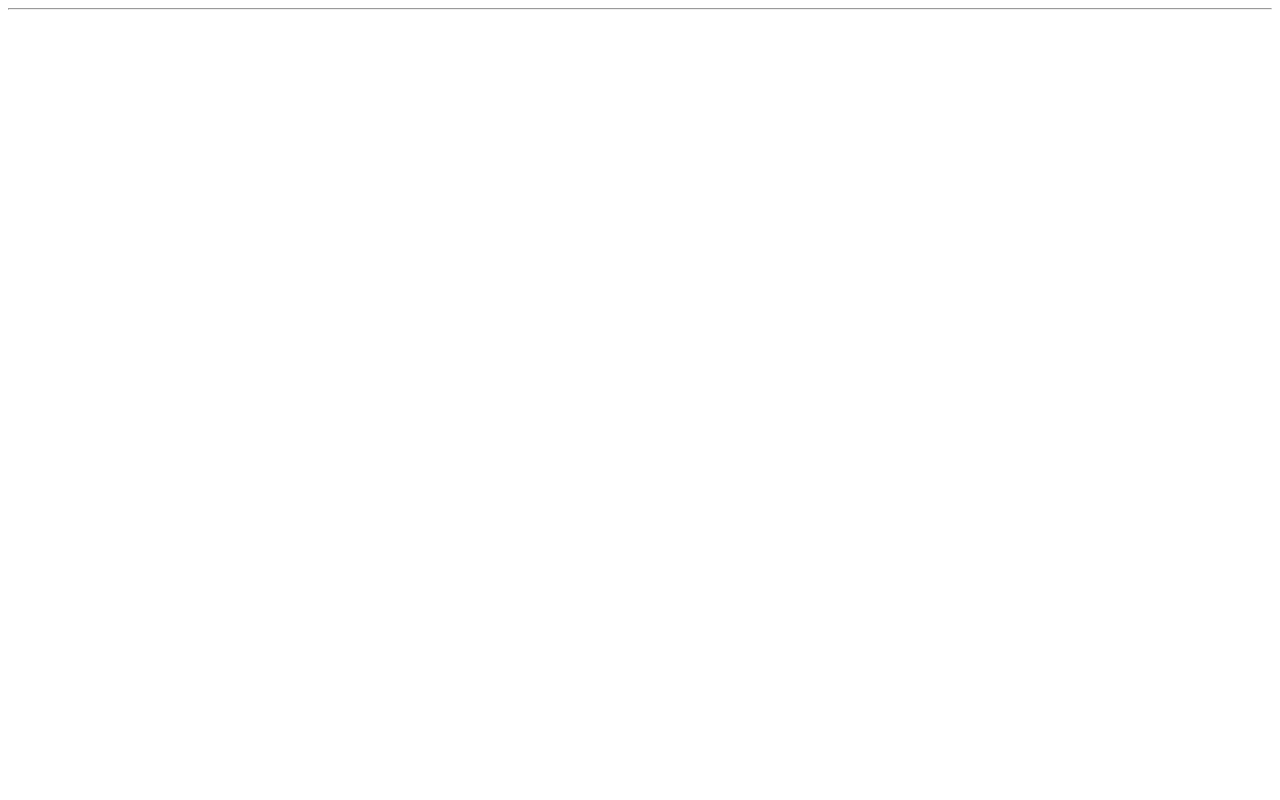
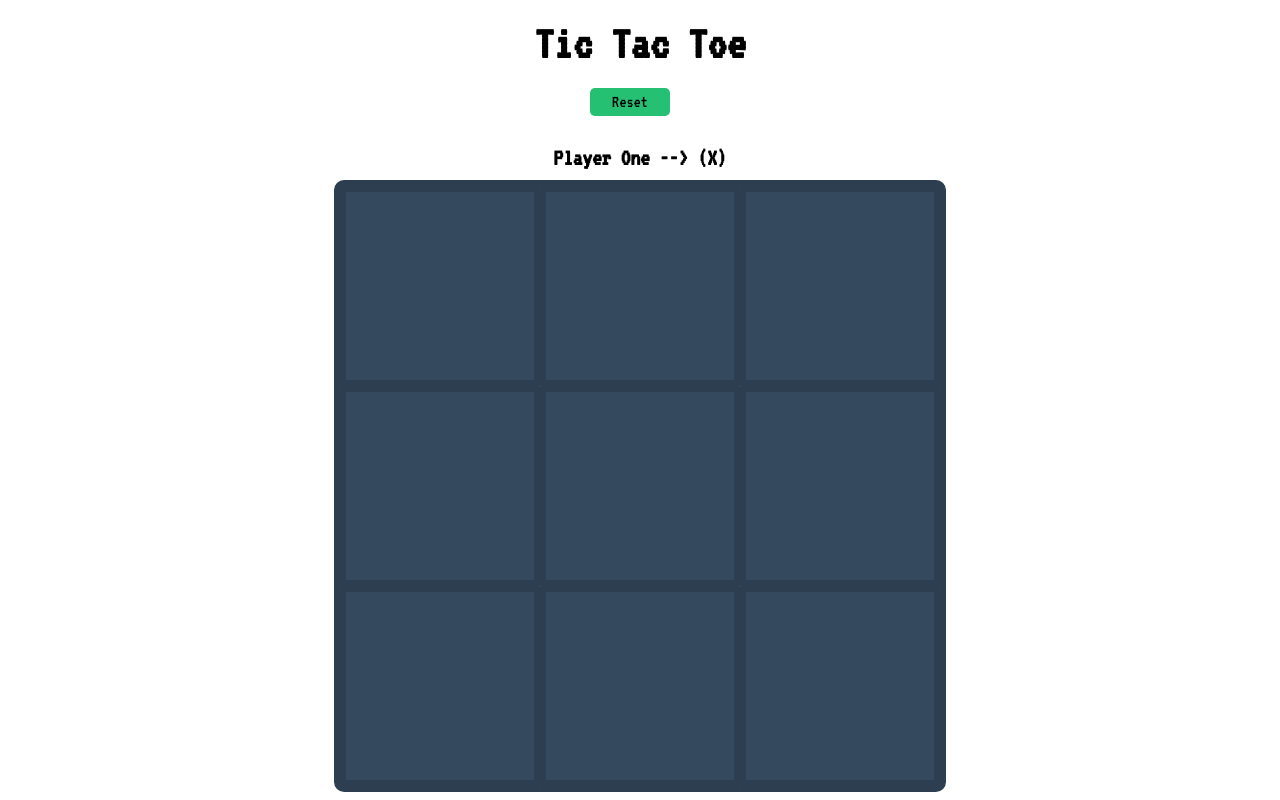
Before and after one commit to bigjunglex/tic-tac-toe, a plain HTML site: page index.html in a window 1280 px wide. Drawn offline with Linux system fonts and the light colour scheme.

Commit message:
UI + minor styling added, render logic done

```diff
--- a/index.html
+++ b/index.html
@@ -8,6 +8,27 @@
     <title> {X} {0}</title>
 </head>
 <body>
-    <hr>
+    <div class="game__container">
+        <div class="header">
+            <h1 class="logo">Tic Tac Toe </h1>
+            <div class="player__info-controls">
+
+                <!-- <div class="player">
+                    <input type="text" name="playerName1" id="playerName1" placeholder="Player One (X)">
+                    <input type="text" name="playerName2" id="playerName2" placeholder="Player Two (O)">
+                </div> -->
+                <div class="controls">
+                    <!-- <button class="newgame" type="submit">New Game</button> -->
+                    <button class="reset">Reset</button>
+                </div>
+
+            </div>
+        </div>
+        <h2 class="activeTurn">asdsadad</h2>
+        <div class="game">
+
+        </div>
+
+    </div>
 </body>
 </html>
--- a/script.js
+++ b/script.js
@@ -44,6 +44,8 @@ function gameRunner(
 
     let activeTurn = players[0];
 
+    const getBoard = () => board;
+
     const getActiceTurn = () => activeTurn; // na budushee dlya DOM elementov
 
     const changeTurns  = () => {
@@ -88,25 +90,30 @@ function gameRunner(
     // odin hod
 
     const oneRound = (index) => {
+        if (winCondition() || tieCondition()){
+            throw alert('Game Ended!')
+        }
         if (game.board[index] === 'X' || game.board[index] === 'O'){
             printRound();
-            throw new Error('Box already checked!')
+            throw alert('Box already checked!')
         }else{
             game.cellChanger(index, getActiceTurn().mark);
 
             if (winCondition()){
-                console.log(`${getActiceTurn().name} WON`)
-                printRound();
+                let winner = getActiceTurn().name;
+                activeTurn.name = `${winner} WON!`
+                // printRound();
             }else if(tieCondition()){
-                console.log("It's a tie!")
-                printRound();
+                activeTurn = {name: 'Its a tie!', mark: '(X / 0)'}
+                // printRound();
             }else{
                 changeTurns();
-                printRound();
+                // printRound();
 
             }
         }
     }
+
 
     const newGame = () => {
         game.resetBoard();
@@ -117,9 +124,50 @@ function gameRunner(
 
     printRound();
 
-    return {newGame, oneRound}
+    return {newGame, oneRound, getBoard, getActiceTurn}
 
 }
 
+function screenControler(){
+    let game = gameRunner();
+    const boardContainer = document.querySelector('.game')
+    const activeContainer = document.querySelector('.activeTurn')
+    const resetButton = document.querySelector('.reset')
 
-const game = gameRunner();
+    resetButton.addEventListener('click', () =>{
+        game = gameRunner();
+        screenUpdate();
+    })
+
+
+    const screenUpdate = () =>{
+        boardContainer.innerHTML = '';
+
+        const board = game.getBoard();
+        const activeTurn = game.getActiceTurn();
+
+        activeContainer.textContent = `${activeTurn.name} --> (${activeTurn.mark})`;
+
+        for (const i in board) {
+            const div = document.createElement('div');
+            div.classList.add('box');
+            if (typeof board[i] === 'number'){
+                div.textContent = ' '
+            }else{
+                div.textContent = board[i];
+            }
+
+            div.addEventListener('click', function() {
+                game.oneRound(i);
+                screenUpdate()
+            });
+
+            boardContainer.appendChild(div);
+        }
+
+    }
+
+    screenUpdate();
+}
+
+screenControler()
--- a/style.css
+++ b/style.css
@@ -0,0 +1,97 @@
+@import url('https://fonts.googleapis.com/css2?family=VT323&display=swap');
+
+* {
+    margin: 0;
+    padding: 0;
+    border: none;
+}
+
+.game__container {
+    font-family: "VT323", monospace;
+    min-height: 100dvh;
+    display: flex;
+    flex-direction: column;
+    align-items: center;
+}
+
+.header{
+    width: 100%;
+}
+
+.logo{
+    text-align: center;
+    padding: 20px;
+    font-size: 3em;
+}
+.player {
+    padding: 3px;
+    display: flex;
+    justify-content: center;
+    gap: 4px;
+
+}
+
+.player__info-controls {
+    display: flex;
+    justify-content: space-between;
+    display: flex;
+    justify-content: center;
+    align-items: center;
+    flex-direction: column;
+    gap: 10px;
+    margin-bottom: 20px;
+}
+
+.controls {
+    width: 100px;
+    display: flex;
+    justify-content: space-between;
+}
+
+.game {
+    width: 600px;
+	height: 600px;
+	margin: 0 auto;
+    background-color: #34495e;
+    color: #fff;
+    border: 6px solid #2c3e50;
+    border-radius: 10px;
+
+    display: grid;
+	grid-template: repeat(3, 1fr) / repeat(3, 1fr);
+}
+
+
+.box
+{
+    border: 6px solid #2c3e50;
+    border-radius: 2px;
+    font-family: Helvetica;
+    font-weight: bold;
+    font-size: 4em;
+    display: flex;
+    justify-content: center;
+    align-items: center;
+}
+
+
+.activeTurn{
+    padding: 10px;
+
+}
+
+.reset{
+    width: 80px;
+    padding: 5px;
+    border-radius: 5px;
+    cursor: pointer;
+    font-size: large;
+    font-family: VT323;
+    background-color: #26c073;
+    transition: all 0.4s;
+}
+
+.reset:hover{
+    background-color: #cad8d1;
+    box-shadow: inset 0 0 9px rgba(2, 48, 25, 0.8);
+}
```
